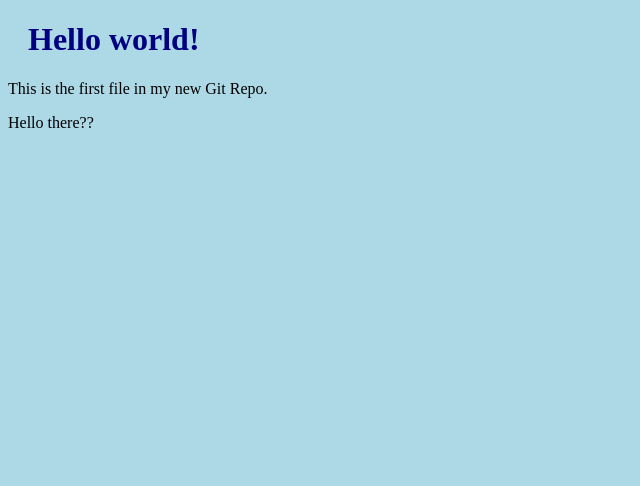
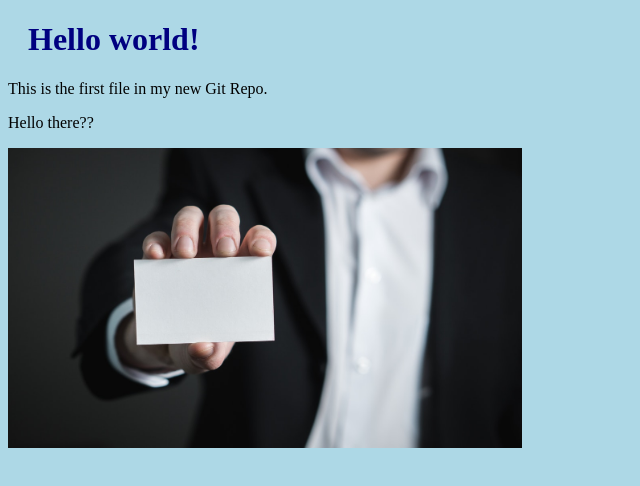
Before and after one commit to dahiyasahil44/new1, a plain HTML site: page index.html in a window 1280 px wide. Shown: the whole page, without its empty margins (0-640 px from the left). Drawn offline with Linux system fonts and the light colour scheme.

Commit message:
Added image to HW

```diff
--- a/index.html
+++ b/index.html
@@ -9,5 +9,9 @@
 <h1>Hello world!</h1>
 <p>This is the first file in my new Git Repo.</p>
 <p>Hello there??</p>
+
+<div class="images">
+    <img src="contact.jpg" height="300" alt="">
+</div>
 </body>
 </html>
```
Also changed, not shown: contact.jpg (added).
